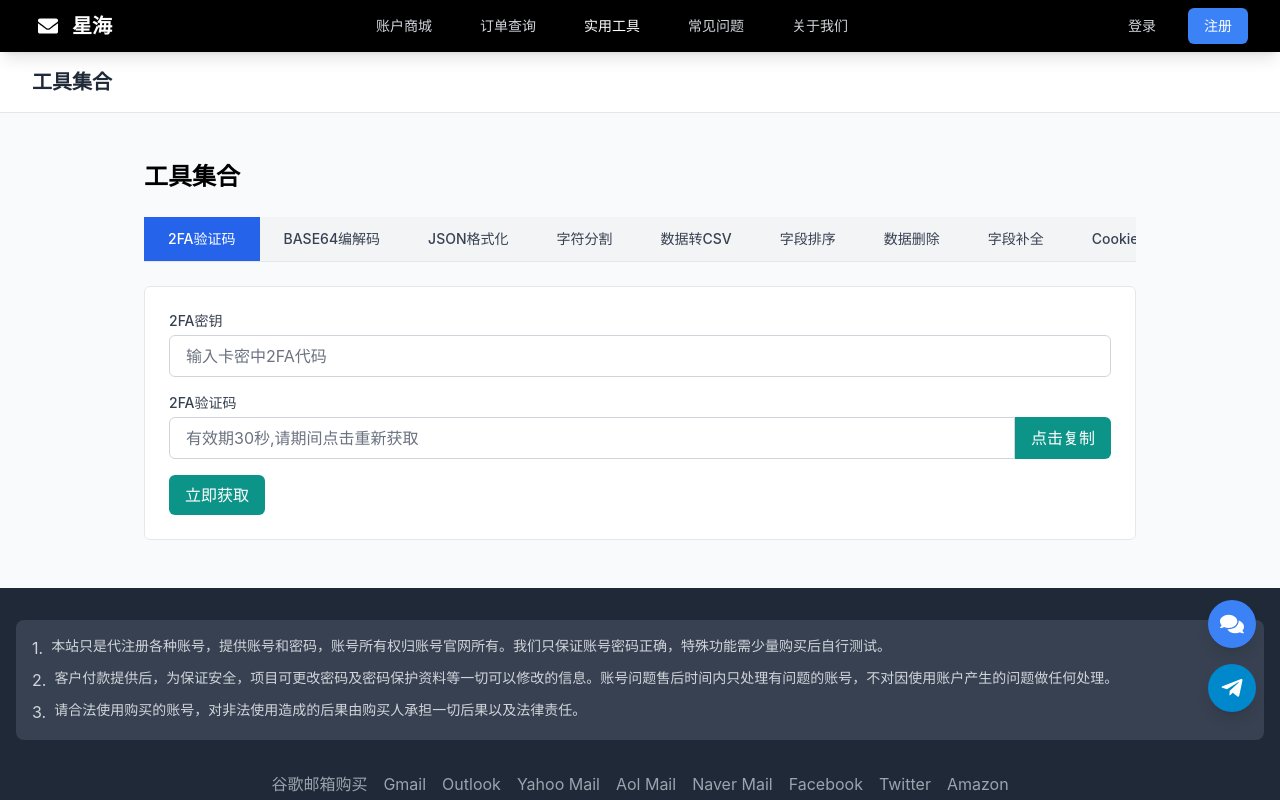
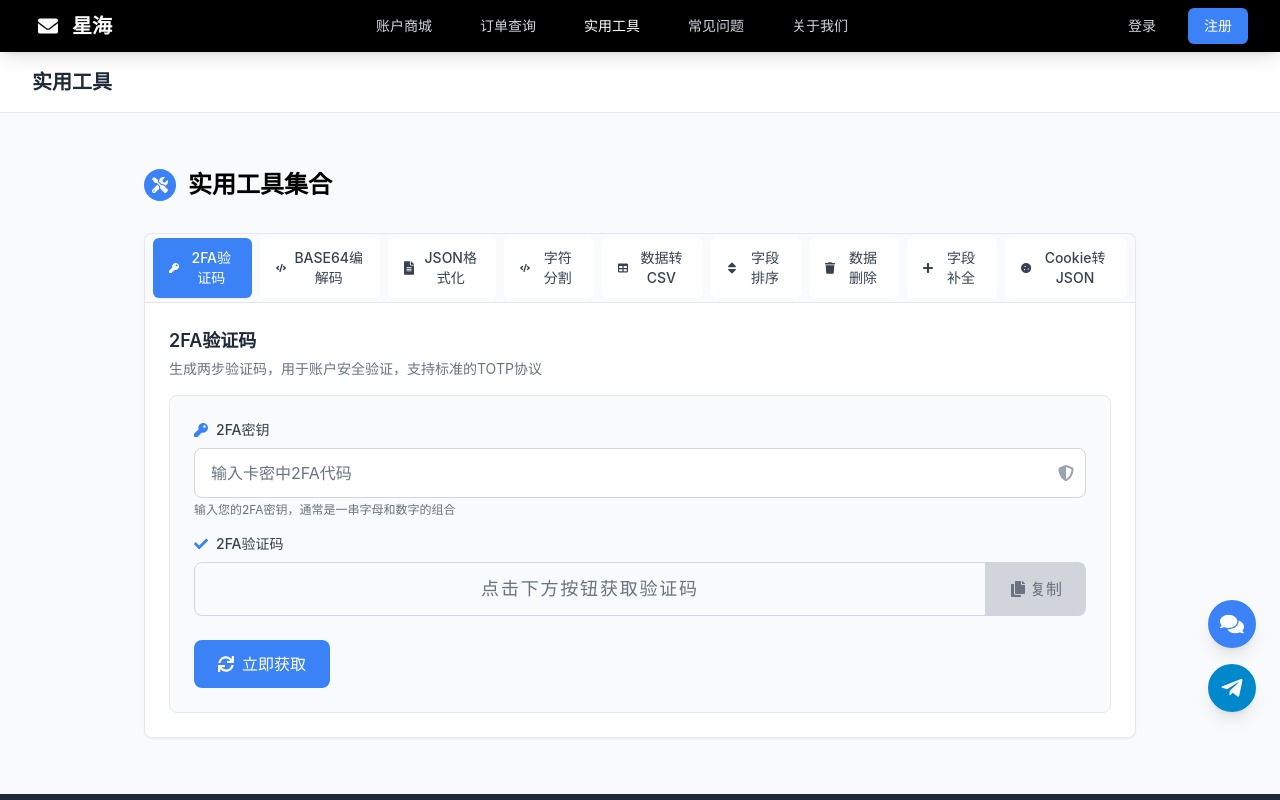
Before and after one commit to cheeseher/xh-web, a Next.js app: page /tools in a window 1280 px wide. Shown: the top 800 px of the page. Built offline with nearby package versions, Linux system fonts and the light colour scheme.

Commit message:
feat: 优化工具集合页面和2FA验证码工具的样式和视觉效果

```diff
--- a/src/components/TwoFactorTool.tsx
+++ b/src/components/TwoFactorTool.tsx
@@ -1,5 +1,6 @@
 import React, { useState, useEffect } from 'react';
 import * as OTPAuth from 'otpauth';
+import { FaKey, FaCopy, FaCheck, FaSync, FaInfoCircle, FaShieldAlt } from 'react-icons/fa';
 
 const TwoFactorTool: React.FC = () => {
   const [secret, setSecret] = useState('');
@@ -11,7 +12,10 @@ const TwoFactorTool: React.FC = () => {
   // 生成验证码
   const generateCode = () => {
     try {
-      if (!secret) return;
+      if (!secret) {
+        setVerificationResult('请输入2FA密钥');
+        return;
+      }
 
       const totp = new OTPAuth.TOTP({
         secret: OTPAuth.Secret.fromBase32(secret),
@@ -52,62 +56,107 @@ const TwoFactorTool: React.FC = () => {
   }, [code, secret]);
 
   return (
-    <div>
+    <div className="space-y-6">
+      {/* 密钥输入区域 */}
       <div className="space-y-4">
         <div>
-          <label htmlFor="secret" className="block text-sm font-medium text-gray-700 mb-1">
+          <label htmlFor="secret" className="flex items-center text-sm font-medium text-gray-700 mb-2">
+            <FaKey className="mr-2 text-primary" />
             2FA密钥
           </label>
+          <div className="relative">
             <input
               type="text"
               id="secret"
               value={secret}
               onChange={(e) => setSecret(e.target.value.toUpperCase())}
               placeholder="输入卡密中2FA代码"
-            className="w-full px-4 py-2 border border-gray-300 rounded-md focus:outline-none focus:ring-2 focus:ring-primary focus:border-transparent"
+              className="w-full px-4 py-3 border border-gray-300 rounded-lg focus:outline-none focus:ring-2 focus:ring-primary focus:border-transparent transition-all"
             />
+            <div className="absolute inset-y-0 right-0 flex items-center pr-3 pointer-events-none">
+              <FaShieldAlt className="text-gray-400" />
+            </div>
+          </div>
+          <p className="mt-1 text-xs text-gray-500">输入您的2FA密钥，通常是一串字母和数字的组合</p>
         </div>
 
+        {/* 验证码显示区域 */}
         <div>
-          <label className="block text-sm font-medium text-gray-700 mb-1">
+          <label className="flex items-center text-sm font-medium text-gray-700 mb-2">
+            <FaCheck className="mr-2 text-primary" />
             2FA验证码
           </label>
           <div className="flex">
+            <div className="relative flex-1">
               <input
                 type="text"
                 value={code}
                 readOnly
-              placeholder="有效期30秒,请期间点击重新获取"
-              className="flex-1 px-4 py-2 border border-gray-300 rounded-l-md focus:outline-none"
+                placeholder="点击下方按钮获取验证码"
+                className="w-full px-4 py-3 border border-gray-300 rounded-l-lg focus:outline-none bg-gray-50 font-mono text-lg text-center tracking-widest"
               />
+              {code && (
+                <div className="absolute inset-y-0 right-0 flex items-center pr-3 pointer-events-none">
+                  <div className="bg-primary text-white text-xs rounded-full px-2 py-1">
+                    {timeLeft}s
+                  </div>
+                </div>
+              )}
+            </div>
             <button
               onClick={copyCode}
-              className="px-4 py-2 bg-teal-600 text-white rounded-r-md hover:bg-teal-700 transition-colors"
+              disabled={!code}
+              className={`px-4 py-3 flex items-center justify-center ${
+                copied
+                  ? 'bg-green-600 text-white'
+                  : code
+                    ? 'bg-primary text-white hover:bg-primary-dark'
+                    : 'bg-gray-300 text-gray-500 cursor-not-allowed'
+              } rounded-r-lg transition-colors min-w-[100px]`}
             >
-              {copied ? '已复制' : '点击复制'}
+              {copied ? (
+                <>
+                  <FaCheck className="mr-1" />
+                  已复制
+                </>
+              ) : (
+                <>
+                  <FaCopy className="mr-1" />
+                  复制
+                </>
+              )}
             </button>
           </div>
         </div>
 
-        <div className="flex space-x-4">
+        {/* 操作按钮 */}
+        <div className="pt-2">
           <button
             onClick={generateCode}
-            className="px-4 py-2 bg-teal-600 text-white rounded-md hover:bg-teal-700 transition-colors"
+            className="px-6 py-3 bg-primary text-white rounded-lg hover:bg-primary-dark transition-colors flex items-center justify-center"
           >
-            立即获取
+            <FaSync className={`mr-2 ${code ? 'animate-spin' : ''}`} />
+            {code ? '重新获取' : '立即获取'}
           </button>
         </div>
+      </div>
 
+      {/* 提示信息 */}
       {verificationResult && (
-          <div className="bg-red-50 p-4 rounded-md">
-            <h3 className="text-red-800 font-medium mb-2">友情提示</h3>
-            <ol className="text-sm text-red-700 list-decimal list-inside space-y-1">
-              <li>2FA验证码工具，如果出现验证码错误或者无效，请点击重新获取。</li>
-              <li>2FA验证器具有时效性，验证码在一定时间内会自动过期，需要重新获取。</li>
+        <div className="bg-blue-50 border border-blue-100 rounded-lg p-4">
+          <div className="flex">
+            <FaInfoCircle className="text-blue-500 mt-1 mr-3 flex-shrink-0" />
+            <div>
+              <h3 className="text-blue-800 font-medium mb-2">使用说明</h3>
+              <ol className="text-sm text-blue-700 list-decimal list-inside space-y-2">
+                <li>2FA验证码每30秒自动更新一次，请在有效期内使用</li>
+                <li>如果验证失败，请检查密钥是否正确，或尝试重新获取验证码</li>
+                <li>验证码使用标准TOTP协议生成，与Google Authenticator等应用兼容</li>
               </ol>
             </div>
+          </div>
+        </div>
       )}
-      </div>
     </div>
   );
 };
--- a/src/pages/tools/index.tsx
+++ b/src/pages/tools/index.tsx
@@ -9,20 +9,21 @@ import FieldCompleteTool from '../../components/FieldCompleteTool';
 import DataRemoveTool from '../../components/DataRemoveTool';
 import TwoFactorTool from '../../components/TwoFactorTool';
 import Base64Tool from '../../components/Base64Tool';
+import { FaTools, FaKey, FaCode, FaFileAlt, FaTable, FaSort, FaTrash, FaPlus, FaCookie } from 'react-icons/fa';
 
 const ToolsPage: React.FC = () => {
   const [activeTab, setActiveTab] = useState('2fa');
 
   const tabs = [
-    { id: '2fa', name: '2FA验证码' },
-    { id: 'base64', name: 'BASE64编解码' },
-    { id: 'json-format', name: 'JSON格式化' },
-    { id: 'char-split', name: '字符分割' },
-    { id: 'data-to-csv', name: '数据转CSV' },
-    { id: 'field-order', name: '字段排序' },
-    { id: 'data-remove', name: '数据删除' },
-    { id: 'field-complete', name: '字段补全' },
-    { id: 'cookie-json', name: 'Cookie转JSON' },
+    { id: '2fa', name: '2FA验证码', icon: <FaKey className="mr-2" /> },
+    { id: 'base64', name: 'BASE64编解码', icon: <FaCode className="mr-2" /> },
+    { id: 'json-format', name: 'JSON格式化', icon: <FaFileAlt className="mr-2" /> },
+    { id: 'char-split', name: '字符分割', icon: <FaCode className="mr-2" /> },
+    { id: 'data-to-csv', name: '数据转CSV', icon: <FaTable className="mr-2" /> },
+    { id: 'field-order', name: '字段排序', icon: <FaSort className="mr-2" /> },
+    { id: 'data-remove', name: '数据删除', icon: <FaTrash className="mr-2" /> },
+    { id: 'field-complete', name: '字段补全', icon: <FaPlus className="mr-2" /> },
+    { id: 'cookie-json', name: 'Cookie转JSON', icon: <FaCookie className="mr-2" /> },
   ];
 
   const renderTool = () => {
@@ -51,24 +52,32 @@ const ToolsPage: React.FC = () => {
   };
 
   return (
-    <Layout title="工具集合 - 星海账户" showAlert={false}>
-      <div className="max-w-5xl mx-auto py-6 px-4">
-        <h1 className="text-2xl font-bold mb-6">工具集合</h1>
+    <Layout title="实用工具 - 星海账户" showAlert={false}>
+      <div className="max-w-5xl mx-auto py-8 px-4">
+        {/* 页面标题 */}
+        <div className="flex items-center mb-8">
+          <div className="bg-primary p-2 rounded-full mr-3">
+            <FaTools className="text-white" />
+          </div>
+          <h1 className="text-2xl font-bold">实用工具集合</h1>
+        </div>
 
+        <div className="bg-white border border-gray-200 rounded-lg shadow-sm overflow-hidden">
           {/* 工具标签栏 */}
-        <div className="border-b border-gray-200 mb-6">
-          <div className="overflow-x-auto">
-            <div className="flex">
+          <div className="border-b border-gray-200">
+            <div className="overflow-x-auto scrollbar-hide">
+              <div className="flex p-1 bg-gray-50">
                 {tabs.map((tab) => (
                   <button
                     key={tab.id}
                     onClick={() => setActiveTab(tab.id)}
-                  className={`px-6 py-3 text-sm font-medium transition-colors whitespace-nowrap ${
+                    className={`flex items-center px-4 py-2.5 text-sm font-medium rounded-md transition-all duration-200 mx-1 ${
                       activeTab === tab.id
-                      ? 'bg-blue-600 text-white'
-                      : 'bg-gray-100 text-gray-700 hover:bg-gray-200'
+                        ? 'bg-primary text-white shadow-sm'
+                        : 'bg-white text-gray-700 hover:bg-gray-100'
                     }`}
                   >
+                    {tab.icon}
                     {tab.name}
                   </button>
                 ))}
@@ -77,12 +86,49 @@ const ToolsPage: React.FC = () => {
           </div>
 
           {/* 工具内容区域 */}
-        <div className="bg-white border border-gray-200 rounded-md p-6">
+          <div className="p-6">
+            <div className="mb-4">
+              <h2 className="text-lg font-semibold text-gray-800 mb-1">
+                {tabs.find(tab => tab.id === activeTab)?.name}
+              </h2>
+              <p className="text-sm text-gray-500">
+                {getToolDescription(activeTab)}
+              </p>
+            </div>
+            <div className="bg-gray-50 p-6 rounded-lg border border-gray-200">
               {renderTool()}
+            </div>
+          </div>
         </div>
       </div>
     </Layout>
   );
 };
 
+// 获取工具描述
+const getToolDescription = (toolId: string): string => {
+  switch (toolId) {
+    case '2fa':
+      return '生成两步验证码，用于账户安全验证，支持标准的TOTP协议';
+    case 'base64':
+      return '将文本转换为Base64编码或将Base64编码解码为文本';
+    case 'json-format':
+      return '格式化JSON数据，使其更易于阅读和编辑';
+    case 'char-split':
+      return '按指定字符分割文本，便于数据处理和分析';
+    case 'data-to-csv':
+      return '将数据转换为CSV格式，方便导入到Excel等电子表格软件';
+    case 'field-order':
+      return '对数据字段进行排序，调整字段顺序';
+    case 'data-remove':
+      return '从数据中删除指定内容，清理不需要的数据';
+    case 'field-complete':
+      return '补全缺失的数据字段，确保数据完整性';
+    case 'cookie-json':
+      return '将浏览器Cookie转换为JSON格式，便于分析和处理';
+    default:
+      return '';
+  }
+};
+
 export default ToolsPage;
```
Lines whose indentation alone changed are shown as unchanged.
